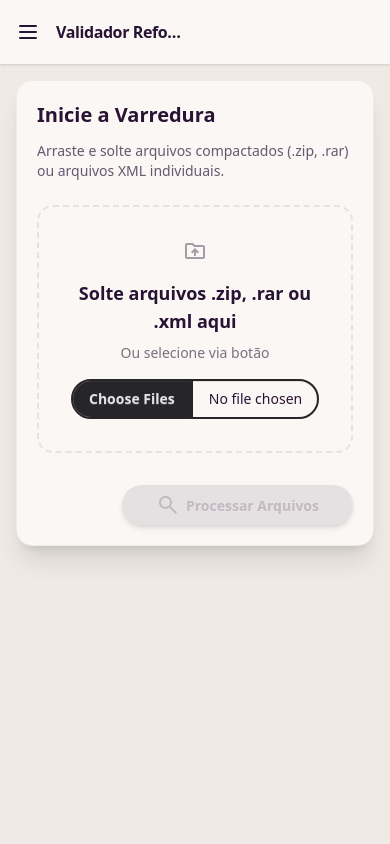
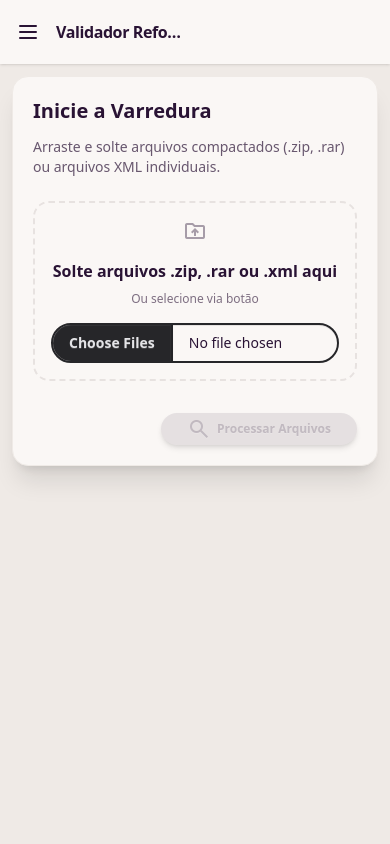
Before and after one commit to Mateusallz1/ibscbs-scanner, a Flask app: page / in a window 390 px wide. Run offline with Flask 3, Linux system fonts and the light colour scheme; parts of the project's set-up code (start-up, migrations or seed data) failed here and were passed over.

Commit message:
Refactor UI components for improved responsiveness and accessibility; update leads.txt with new entry

```diff
--- a/leads.txt
+++ b/leads.txt
@@ -3,3 +3,4 @@
 2026-03-19 17:22:54 | rapaz | teste2@gmail.com
 2026-03-19 17:27:05 | mds | rapaz@gmail.com
 2026-03-20 10:37:51 | mateus | fisca@gmail.com
+2026-03-20 13:46:58 | teste3 | teste3@gmail.com
--- a/static/script.js
+++ b/static/script.js
@@ -266,22 +266,22 @@ document.addEventListener('DOMContentLoaded', () => {
                     detailHtml += `<div class="company-detail-item text-[13px]"><strong class="text-base-content/80">${escapeHtml(tipo)}</strong>: ${statusText}</div>`;
 
                     if (stats.xmls_com_ibs > 0) {
-                        detailHtml += `<div class="ml-2 flex flex-col gap-1.5 mt-1.5">`;
+                        detailHtml += `<div class="sm:ml-2 flex flex-col gap-1.5 mt-1.5">`;
                         stats.arquivos.forEach(([arq, tags]) => {
-                            const tagsChips = tags.map(t => `<span class="badge badge-outline badge-sm opacity-60 text-[10px] py-0 h-4 border-base-content/20 ml-1">${escapeHtml(t)}</span>`).join('');
-                            detailHtml += `<div class="text-[12px] flex flex-wrap items-center gap-1 text-base-content/80"><span class="opacity-60">\ud83d\udcc4</span> ${escapeHtml(arq)}${tagsChips}</div>`;
+                            const tagsChips = tags.map(t => `<span class="badge badge-outline badge-sm opacity-60 text-[10px] py-0 h-4 border-base-content/20 shrink-0">${escapeHtml(t)}</span>`).join('');
+                            detailHtml += `<div class="text-[11px] sm:text-[12px] flex flex-wrap items-center gap-1 text-base-content/80"><span class="opacity-60 shrink-0">\ud83d\udcc4</span><span class="break-all">${escapeHtml(arq)}</span>${tagsChips}</div>`;
                         });
                         detailHtml += `</div>`;
                     }
                     if (stats.todos_arquivos && stats.todos_arquivos.length > 0) {
                         const notasSemIbs = stats.todos_arquivos.filter(arq => !stats.arquivos.some(a => a[0] === arq));
                         if (notasSemIbs.length > 0) {
-                            detailHtml += `<div class="ml-2 mt-3 text-warning text-[12px] font-bold">Atenção: Notas sem IBSCBS identificadas:</div>`;
-                            detailHtml += `<div class="ml-2 flex flex-col items-start gap-1.5 mt-2 mb-2">`;
+                            detailHtml += `<div class="sm:ml-2 mt-3 text-warning text-[11px] sm:text-[12px] font-bold">Atenção: Notas sem IBSCBS identificadas:</div>`;
+                            detailHtml += `<div class="sm:ml-2 flex flex-col items-start gap-1.5 mt-2 mb-2">`;
                             notasSemIbs.forEach(arq => {
-                                detailHtml += `<div class="flex items-center gap-1.5 text-warning bg-warning/10 px-2 py-1 rounded text-[11px] font-semibold border border-warning/20">
-                                    <span class="material-symbols-outlined text-[14px]">warning</span>
-                                    <span>\ud83d\udcc4 ${escapeHtml(arq)}</span>
+                                detailHtml += `<div class="flex items-start gap-1.5 text-warning bg-warning/10 px-2 py-1.5 rounded text-[10px] sm:text-[11px] font-semibold border border-warning/20">
+                                    <span class="material-symbols-outlined text-[14px] shrink-0 mt-0.5">warning</span>
+                                    <span class="break-all">\ud83d\udcc4 ${escapeHtml(arq)}</span>
                                 </div>`;
                             });
                             detailHtml += `</div>`;
@@ -302,9 +302,9 @@ document.addEventListener('DOMContentLoaded', () => {
             }
             detailHtml = `<div class="company-details flex-col gap-2 border-t border-base-300 pt-3 mt-3"><div class="company-detail-item text-[13px] font-medium opacity-80">${total} nota(s) analisada(s)</div>`;
             if (arquivosVistos.length > 0) {
-                detailHtml += `<div class="ml-2 mt-1 flex flex-col gap-1">`;
+                detailHtml += `<div class="sm:ml-2 mt-1 flex flex-col gap-1">`;
                 arquivosVistos.forEach(arq => {
-                    detailHtml += `<div class="text-[12px] text-base-content/80 flex gap-2 overflow-hidden"><span class="opacity-60">\ud83d\udcc4</span><span class="truncate">${escapeHtml(arq)}</span></div>`;
+                    detailHtml += `<div class="text-[11px] sm:text-[12px] text-base-content/80 flex gap-2"><span class="opacity-60 shrink-0">\ud83d\udcc4</span><span class="break-all">${escapeHtml(arq)}</span></div>`;
                 });
                 detailHtml += `</div>`;
             }
@@ -326,15 +326,15 @@ document.addEventListener('DOMContentLoaded', () => {
         const companyCnpj = empresa.cnpj && empresa.cnpj !== 'Desconhecido' ? escapeHtml(empresa.cnpj) : '';
 
         item.innerHTML = `
-            <div class="flex justify-between items-start company-name">
-                <div class="flex gap-3 items-start">
-                    ${iconHtml}
-                    <div class="flex flex-col gap-0.5">
-                        <span class="font-bold text-[14px] leading-tight text-base-content">${companyName}</span>
-                        <span class="text-[12px] font-semibold text-base-content/50">${companyCnpj}</span>
+            <div class="flex justify-between items-start company-name gap-2">
+                <div class="flex gap-2 sm:gap-3 items-start min-w-0">
+                    <span class="shrink-0">${iconHtml}</span>
+                    <div class="flex flex-col gap-0.5 min-w-0">
+                        <span class="font-bold text-[13px] sm:text-[14px] leading-tight text-base-content break-words">${companyName}</span>
+                        <span class="text-[11px] sm:text-[12px] font-semibold text-base-content/50">${companyCnpj}</span>
                     </div>
                 </div>
-                <span class="material-symbols-outlined expand-icon text-base-content/40 transition-transform">expand_more</span>
+                <span class="material-symbols-outlined expand-icon text-base-content/40 transition-transform shrink-0">expand_more</span>
             </div>
             ${detailHtml}
         `;
--- a/templates/index.html
+++ b/templates/index.html
@@ -47,7 +47,7 @@
         </nav>
 
         <!-- Main Form & Dashboard -->
-        <main class="grid p-4 md:p-8 gap-6 max-w-5xl w-full mx-auto">
+        <main class="grid p-3 sm:p-4 md:p-8 gap-4 sm:gap-6 max-w-5xl w-full mx-auto">
 
             <!-- Input Card Component -->
             <section class="card bg-base-100 shadow-xl overflow-hidden border border-base-200">
@@ -56,26 +56,26 @@
                     <p class="text-sm md:text-base text-base-content/70">Arraste e solte arquivos compactados (.zip, .rar) ou arquivos XML individuais.</p>
 
                     <form id="scan-form" class="flex flex-col gap-6 mt-4">
-                        <div id="drop-area" class="border-2 border-dashed border-base-300 rounded-2xl p-8 text-center transition-colors cursor-pointer hover:bg-base-200/50 w-full flex flex-col items-center justify-center gap-2">
-                            <span class="material-symbols-outlined text-4xl text-base-content/40 mb-2">drive_folder_upload</span>
-                            <h3 class="font-semibold text-lg">Solte arquivos .zip, .rar ou .xml aqui</h3>
-                            <p class="text-sm text-base-content/60 mb-2">Ou selecione via botão</p>
+                        <div id="drop-area" class="border-2 border-dashed border-base-300 rounded-2xl p-4 sm:p-8 text-center transition-colors cursor-pointer hover:bg-base-200/50 w-full flex flex-col items-center justify-center gap-2">
+                            <span class="material-symbols-outlined text-4xl text-base-content/40 mb-2 hidden sm:block">drive_folder_upload</span>
+                            <h3 class="font-semibold text-base sm:text-lg">Solte arquivos .zip, .rar ou .xml aqui</h3>
+                            <p class="text-xs sm:text-sm text-base-content/60 mb-2">Ou selecione via botão</p>
                             <!-- Official DaisyUI File Input Component -->
                             <input type="file" id="file-input"
                                 accept=".zip,.rar,.xml,application/zip,application/x-rar-compressed,text/xml,application/xml"
-                                multiple class="file-input file-input-bordered file-input-neutral w-full max-w-xs relative z-10 pointer-events-none">
+                                multiple class="file-input file-input-bordered file-input-neutral file-input-sm sm:file-input-md w-full max-w-xs relative z-10 pointer-events-none">
                         </div>
 
-                        <div id="selected-file-info" class="hidden flex items-center gap-3 p-4 bg-base-200 rounded-xl border border-base-300">
-                            <span class="material-symbols-outlined text-primary text-2xl">description</span>
-                            <div class="flex flex-col">
+                        <div id="selected-file-info" class="hidden flex items-center gap-3 p-3 sm:p-4 bg-base-200 rounded-xl border border-base-300 min-w-0">
+                            <span class="material-symbols-outlined text-neutral text-2xl shrink-0">description</span>
+                            <div class="flex flex-col min-w-0">
                                 <span class="text-[11px] text-base-content/60 font-bold uppercase tracking-wider">Arquivos Selecionados</span>
-                                <div id="file-names" class="font-medium text-sm"></div>
+                                <div id="file-names" class="font-medium text-xs sm:text-sm truncate"></div>
                             </div>
                         </div>
 
                         <div class="card-actions justify-end mt-2">
-                            <button type="submit" class="btn btn-neutral px-8 rounded-full shadow-md" id="btn-scan" disabled>
+                            <button type="submit" class="btn btn-neutral btn-sm sm:btn-md px-6 sm:px-8 rounded-full shadow-md" id="btn-scan" disabled>
                                 <span class="material-symbols-outlined text-[20px]">search</span>
                                 Processar Arquivos
                             </button>
@@ -100,7 +100,7 @@
                 <!-- Official Daisy UI Stats Component Layout -->
                 <div class="stats stats-vertical bg-base-100 shadow-md lg:stats-horizontal border border-base-200" id="dashboard-summary">
                     <div class="stat">
-                        <div class="stat-figure text-primary">
+                        <div class="stat-figure text-neutral">
                             <span class="material-symbols-outlined text-4xl">analytics</span>
                         </div>
                         <div class="stat-title font-medium text-base-content/60">Empresas Analisadas</div>
@@ -160,8 +160,8 @@
                 </div>
 
                 <!-- Botões de ação -->
-                <div class="flex justify-end mt-2 dashboard-actions">
-                    <button type="button" class="btn btn-neutral rounded-full px-6 shadow-md" id="btn-export-pdf"
+                <div class="flex justify-center sm:justify-end mt-2 dashboard-actions">
+                    <button type="button" class="btn btn-neutral btn-sm sm:btn-md rounded-full px-6 shadow-md w-full sm:w-auto" id="btn-export-pdf"
                         title="Gerar relatório em PDF com análises detalhadas">
                         <span class="material-symbols-outlined text-[20px]">picture_as_pdf</span>
                         Gerar Relatório PDF
@@ -178,7 +178,7 @@
           <ul class="menu w-full grow mt-4">
             <li>
                 <button class="is-drawer-close:tooltip is-drawer-close:tooltip-right" data-tip="Scanner" onclick="window.scrollTo(0,0)">
-                    <span class="material-symbols-outlined my-1.5 inline-block text-[22px] text-primary">document_scanner</span>
+                    <span class="material-symbols-outlined my-1.5 inline-block text-[22px] text-neutral">document_scanner</span>
                     <span class="is-drawer-close:hidden font-semibold">Scanner</span>
                 </button>
             </li>
@@ -197,12 +197,12 @@
 
     <!-- Info Modal -->
     <dialog id="info-modal" class="modal modal-bottom sm:modal-middle">
-        <div class="modal-box w-11/12 max-w-2xl p-6 md:p-8 rounded-t-3xl sm:rounded-3xl">
+        <div class="modal-box w-full sm:w-11/12 max-w-2xl p-4 sm:p-6 md:p-8 rounded-t-3xl sm:rounded-3xl">
             <form method="dialog">
                 <button class="btn btn-sm btn-circle btn-ghost absolute right-4 top-4 text-base-content/50 hover:bg-base-200" id="btn-info-close">✕</button>
             </form>
             <div class="flex items-center gap-3 mb-6">
-                <span class="material-symbols-outlined text-primary text-3xl">menu_book</span>
+                <span class="material-symbols-outlined text-neutral text-3xl">menu_book</span>
                 <h3 class="font-bold text-2xl tracking-tight">Sobre esta ferramenta</h3>
             </div>
 
@@ -263,12 +263,12 @@
 
     <!-- Lead Capture Modal -->
     <dialog id="lead-modal" class="modal">
-        <div class="modal-box text-center max-w-sm rounded-[24px] p-8">
-            <div class="w-20 h-20 bg-primary/10 rounded-full flex items-center justify-center mx-auto mb-5">
-                <span class="material-symbols-outlined text-primary text-[40px]">waving_hand</span>
+        <div class="modal-box text-center max-w-sm rounded-[24px] p-5 sm:p-8">
+            <div class="w-16 h-16 sm:w-20 sm:h-20 bg-neutral/10 rounded-full flex items-center justify-center mx-auto mb-4 sm:mb-5">
+                <span class="material-symbols-outlined text-neutral text-[32px] sm:text-[40px]">waving_hand</span>
             </div>
-            <h3 class="font-bold text-2xl mb-2 tracking-tight">Bem-vindo!</h3>
-            <p class="text-base-content/60 mb-8 text-[15px]">Para continuar, informe seus dados de contato.</p>
+            <h3 class="font-bold text-xl sm:text-2xl mb-2 tracking-tight">Bem-vindo!</h3>
+            <p class="text-base-content/60 mb-6 sm:mb-8 text-[14px] sm:text-[15px]">Para continuar, informe seus dados de contato.</p>
 
             <form id="lead-form" novalidate class="flex flex-col gap-4 text-left">
                 <div class="form-control w-full">
```
